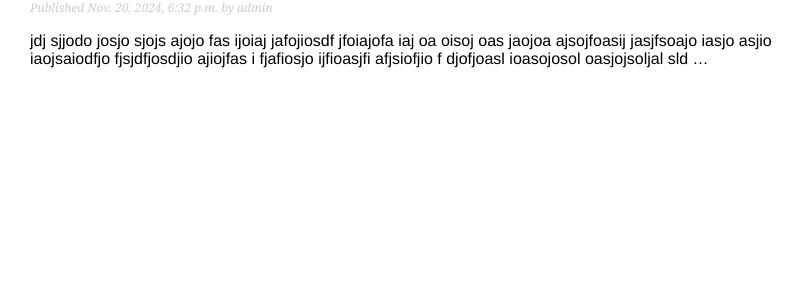
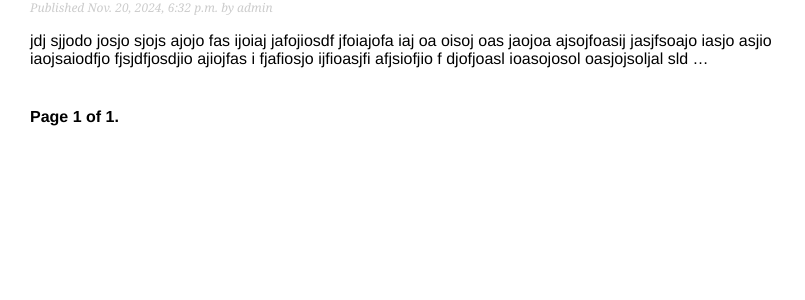
Before and after one commit to omobolaji001/Django, a Django app: page /blog/ in a window 1280 px wide. Shown: the part 279-579 px from the top of the page, without its empty margins (0-805 px from the left). Run offline with Django 5.2, Linux system fonts and the light colour scheme; data comes from the database, SQL or seed files in the repository.

Commit message:
Modified list.html

```diff
--- a/tech_chronicles/blog/templates/blog/post/list.html
+++ b/tech_chronicles/blog/templates/blog/post/list.html
@@ -9,4 +9,5 @@
     <p class="date">Published {{ post.publish }} by {{ post.author }}</p>
     {{ post.body|truncatewords:30|linebreaks }}
   {% endfor %}
+  {% include "pagination.html" with page=page_obj %}
 {% endblock %}
```
